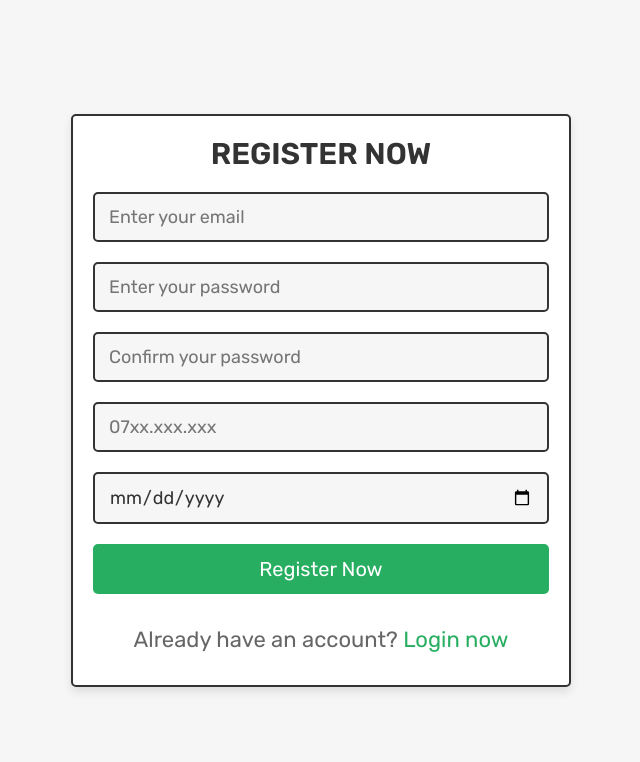
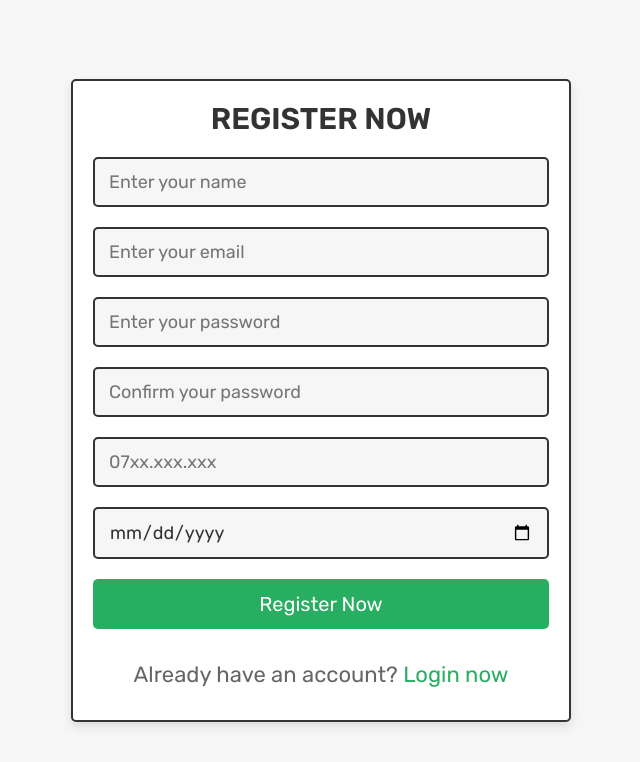
Before and after one commit to KuroHiyuki/Website_Designed_Lecture, a PHP site: page /register.php in a window 1280 px wide. Shown: the top 762 px of the page, without its empty margins (319-959 px from the left). Run offline with PHP 8.4, Linux system fonts and the light colour scheme; some libraries are stand-ins or nearby versions.

Commit message:
Helllo ngày mới

```diff
--- a/css/style.css
+++ b/css/style.css
@@ -763,12 +763,10 @@
 */
 .flex{
    background:#eee;
-   /* flex{display: flex, giúp các thành phần linh hoạt */
    display: flex;
    align-items: center;
-   /* justify-content: space-between tự cân đối kich thước của các phần tử bên trong*/
    justify-content: space-between;
-   padding:1rem 5%;
+   padding:2rem 9%;
  }
 
  .logo{
--- a/footer.php
+++ b/footer.php
@@ -1,6 +1,5 @@
 <footer class="footer">
-<link rel="stylesheet" href="https://cdnjs.cloudflare.com/ajax/libs/font-awesome/6.1.1/css/all.min.css
-">
+
    <section class="box-container">
 
       <div class="box">
--- a/home.php
+++ b/home.php
@@ -13,6 +13,9 @@ session_start();
    <meta charset="UTF-8">
    <meta name="viewport" content="width=device-width, initial-scale=1.0">
    <title>Home page</title>
+
+   <!-- font awesome cdn link  -->
+   <link rel="stylesheet" href="https://cdnjs.cloudflare.com/ajax/libs/font-awesome/6.1.1/css/all.min.css">
 
    <!-- custom css file link  -->
    <link rel="stylesheet" href="css/style.css">
--- a/js/script.js
+++ b/js/script.js
@@ -1,6 +1,5 @@
 let navbar = document.querySelector('.header .flex .navbar');
-//Phương thức querySelector() trả về phần tử đầu tiên là phần tử con của phần tử
-//mà nó được gọi ra khớp với nhóm bộ chọn được chỉ định
+
 document.querySelector('#menu-btn').onclick = () =>{
    navbar.classList.toggle('active');
    profile.classList.remove('active');
--- a/register.php
+++ b/register.php
@@ -1,46 +1,39 @@
 <?php
 
-//include 'config.php';
+include 'config.php';
 
 if(isset($_POST['submit'])){
 
+   $name = $_POST['name'];
+   $name = filter_var($name, FILTER_SANITIZE_STRING);
    $email = $_POST['email'];
    $email = filter_var($email, FILTER_SANITIZE_STRING);
-   $pass = md5($_POST['pass']);
+   $pass = $_POST['pass'];
    $pass = filter_var($pass, FILTER_SANITIZE_STRING);
-   $cpass = md5($_POST['cpass']);
+   $cpass = $_POST['cpass'];
    $cpass = filter_var($cpass, FILTER_SANITIZE_STRING);
    $tel = $_POST['phone'];
-   $tel = filter_var($tel,FILTER_SANITIZE_NUMBERIC);
+   $tel = filter_var($tel,FILTER_SANITIZE_STRING);
    $birthday = $_POST['Birthday'];
 
-   /*$select = $conn->prepare("SELECT * FROM `users` WHERE email = ?");
+   $select = $connect->prepare("SELECT * FROM UserInfo WHERE UserEmail = ?");
    $select->execute([$email]);
 
    if($select->rowCount() > 0){
-      $message[] = 'user email already exist!';
+      $message[] = 'User email already exist!';
    }else{
       if($pass != $cpass){
-         $message[] = 'confirm password not matched!';
+         $message[] = 'Confirm password not matched!';
       }else{
-         $insert = $conn->prepare("INSERT INTO `users`(name, email, password, image) VALUES(?,?,?,?)");
-         $insert->execute([$name, $email, $pass, $image]);
-
-         if($insert){
-            if($image_size > 2000000){
-               $message[] = 'image size is too large!';
-            }else{
-               move_uploaded_file($image_tmp_name, $image_folder);
-               $message[] = 'registered successfully!';
-               header('location:login.php');
-            }
-         }
+         $insert = $connect->prepare("INSERT INTO UserInfo (Username, UserEmail, UserPassword,UserPhone, UserBirthday) VALUES(?,?,?,?,?)");
+         $insert->execute([$name, $email, $pass, $tel, $birthday]);
+            $message[] = 'Registered successfully!';
+            header('location:login.php');
 
       }
-   }*/
+   }
 
 }
-
 ?>
 
 <!DOCTYPE html>
@@ -49,6 +42,9 @@ if(isset($_POST['submit'])){
    <meta charset="UTF-8">
    <meta name="viewport" content="width=device-width, initial-scale=1.0">
    <title>Register</title>
+
+   <!-- font awesome cdn link  -->
+   <link rel="stylesheet" href="https://cdnjs.cloudflare.com/ajax/libs/font-awesome/6.1.1/css/all.min.css">
 
    <!-- custom css file link  -->
    <link rel="stylesheet" href="css/components.css">
@@ -75,10 +71,11 @@ if(isset($message)){
 
    <form action="" enctype="multipart/form-data" method="POST">
       <h3>Register now</h3>
+      <input type="name" name="name" class="box" placeholder="Enter your name" required></br>
       <input type="email" name="email" class="box" placeholder="Enter your email" required></br>
       <input type="password" name="pass" class="box" placeholder="Enter your password" required></br>
       <input type="password" name="cpass" class="box" placeholder="Confirm your password" required></br>
-      <input type="tel" name="phone" class="box" required pattern="[0-9]{4}-[0-9]{3}-[0-9]{3}" placeholder="07xx.xxx.xxx"></br>
+      <input type="tel" name="phone" class="box" required pattern="[0-9]{4}[0-9]{3}[0-9]{3}" placeholder="07xx.xxx.xxx"></br>
       <input type="date" name="Birthday" class = "box"></br>
       <input type="submit" value="register now" class="btn" name="submit"></br>
       <p>Already have an account? <a href="login.php">Login now</a></p></br>
```
Also changed, not shown: config.php (+0 -13 lines), header.php (+5 -7 lines).
